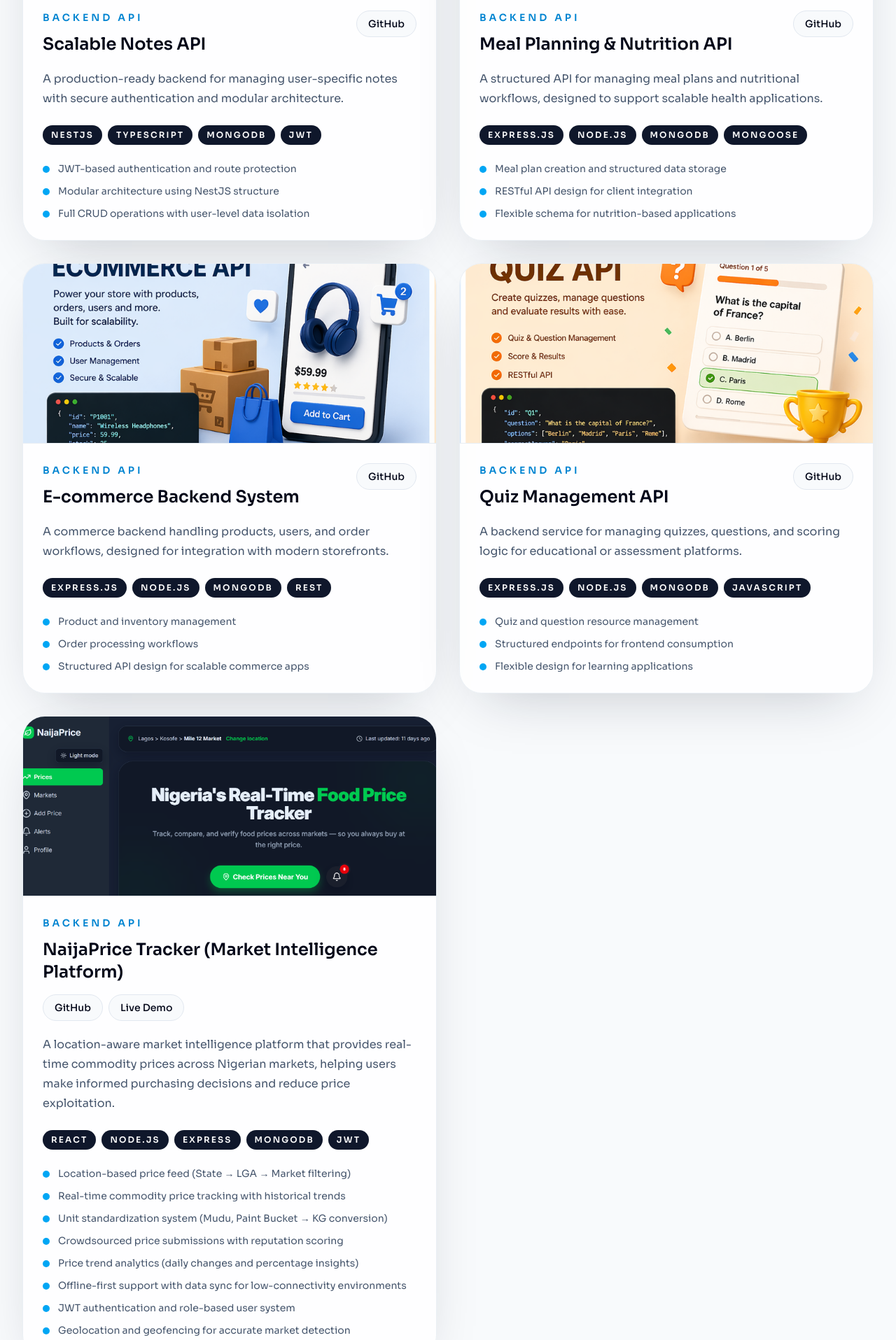
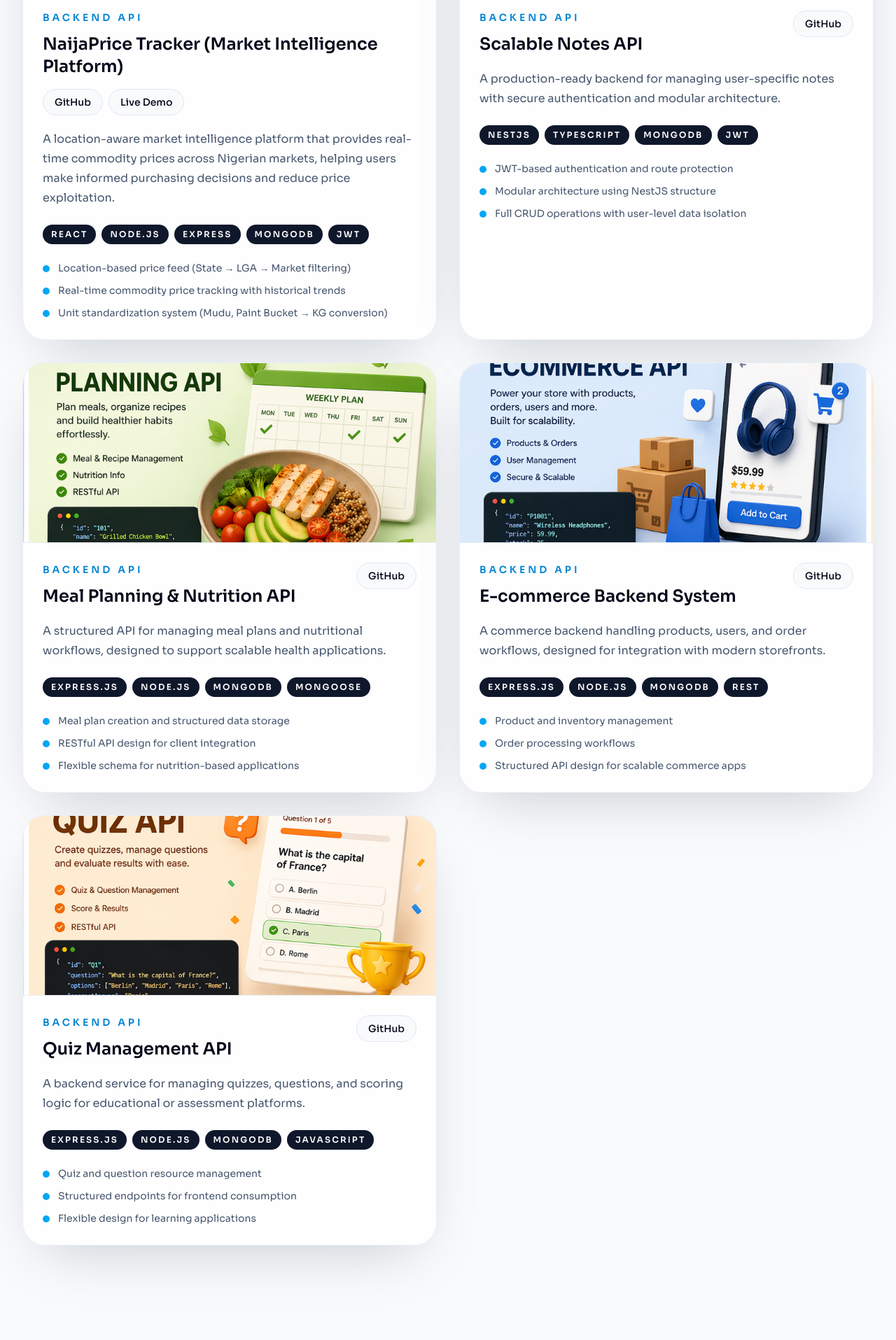
Before and after one commit to mdmuche/ABULAMARTINS, a React (Vite) app: page / in a window 1280 px wide. Shown: the part 3120-5035 px from the top of the page at 70% size. Built offline with nearby package versions, Linux system fonts and the light colour scheme.

Commit message:
fix: correct project features rendering logic and limit features in all filter view

```diff
--- a/package.json
+++ b/package.json
@@ -9,6 +9,7 @@
     "preview": "vite preview"
   },
   "dependencies": {
+    "@tailwindcss/line-clamp": "^0.4.4",
     "framer-motion": "latest",
     "react": "latest",
     "react-dom": "latest"
--- a/src/components/ProjectCard.jsx
+++ b/src/components/ProjectCard.jsx
@@ -1,6 +1,6 @@
 import { motion } from "framer-motion";
 
-export default function ProjectCard({ project, index }) {
+export default function ProjectCard({ project, index, filter }) {
   return (
     <motion.article
       initial={{ opacity: 0, y: 28 }}
@@ -67,7 +67,10 @@ export default function ProjectCard({ project, index }) {
         </div>
 
         <div className="mt-6 space-y-3">
-          {project.features.map((feature) => (
+          {(filter === "all"
+            ? project.features.slice(0, 3)
+            : project.features
+          ).map((feature) => (
             <div
               key={feature}
               className="flex gap-3 text-sm text-slate-600 dark:text-slate-300"
--- a/src/components/Projects.jsx
+++ b/src/components/Projects.jsx
@@ -40,7 +40,12 @@ export default function Projects({ projects }) {
         {/* PROJECT GRID */}
         <div className="mt-14 grid gap-8 lg:grid-cols-2">
           {filteredProjects.map((project, index) => (
-            <ProjectCard key={project.title} project={project} index={index} />
+            <ProjectCard
+              key={project.title}
+              project={project}
+              filter={filter}
+              index={index}
+            />
           ))}
         </div>
       </div>
--- a/src/data/portfolio.js
+++ b/src/data/portfolio.js
@@ -70,6 +70,29 @@ export const skillGroups = [
 ];
 
 export const projects = [
+  // Fullstack
+  {
+    title: "NaijaPrice Tracker (Market Intelligence Platform)",
+    type: "fullstack",
+    description:
+      "A location-aware market intelligence platform that provides real-time commodity prices across Nigerian markets, helping users make informed purchasing decisions and reduce price exploitation.",
+    techStack: ["React", "Node.js", "Express", "MongoDB", "JWT"],
+    features: [
+      "Location-based price feed (State → LGA → Market filtering)",
+      "Real-time commodity price tracking with historical trends",
+      "Unit standardization system (Mudu, Paint Bucket → KG conversion)",
+      "Crowdsourced price submissions with reputation scoring",
+      "Price trend analytics (daily changes and percentage insights)",
+      "Offline-first support with data sync for low-connectivity environments",
+      "JWT authentication and role-based user system",
+      "Geolocation and geofencing for accurate market detection",
+    ],
+    liveDemo: "https://naijaprice.vercel.app",
+    githubUrl: "https://github.com/mdmuche/naijaprice-frontend",
+    image: "/img/naipricehome.PNG",
+  },
+
+  // Backend
   {
     title: "Scalable Notes API",
     type: "backend",
@@ -126,28 +149,6 @@ export const projects = [
     githubUrl: "https://github.com/mdmuche/quiz-api",
     image: "/img/quiz-api.png",
   },
-
-  // FULLSTACK
-  {
-    title: "NaijaPrice Tracker (Market Intelligence Platform)",
-    type: "fullstack",
-    description:
-      "A location-aware market intelligence platform that provides real-time commodity prices across Nigerian markets, helping users make informed purchasing decisions and reduce price exploitation.",
-    techStack: ["React", "Node.js", "Express", "MongoDB", "JWT"],
-    features: [
-      "Location-based price feed (State → LGA → Market filtering)",
-      "Real-time commodity price tracking with historical trends",
-      "Unit standardization system (Mudu, Paint Bucket → KG conversion)",
-      "Crowdsourced price submissions with reputation scoring",
-      "Price trend analytics (daily changes and percentage insights)",
-      "Offline-first support with data sync for low-connectivity environments",
-      "JWT authentication and role-based user system",
-      "Geolocation and geofencing for accurate market detection",
-    ],
-    liveDemo: "https://naijaprice.vercel.app",
-    githubUrl: "https://github.com/mdmuche/naijaprice-frontend",
-    image: "/img/naipricehome.PNG",
-  },
 ];
 
 export const contactDetails = [
--- /dev/null
+++ b/tailwind.config.js
@@ -0,0 +1,7 @@
+export default {
+  content: ["./index.html", "./src/**/*.{js,ts,jsx,tsx}"],
+  theme: {
+    extend: {},
+  },
+  plugins: [require("@tailwindcss/line-clamp")],
+};
```
Also changed, not shown: 1 other file (tests, documents, lock files or other folders).
